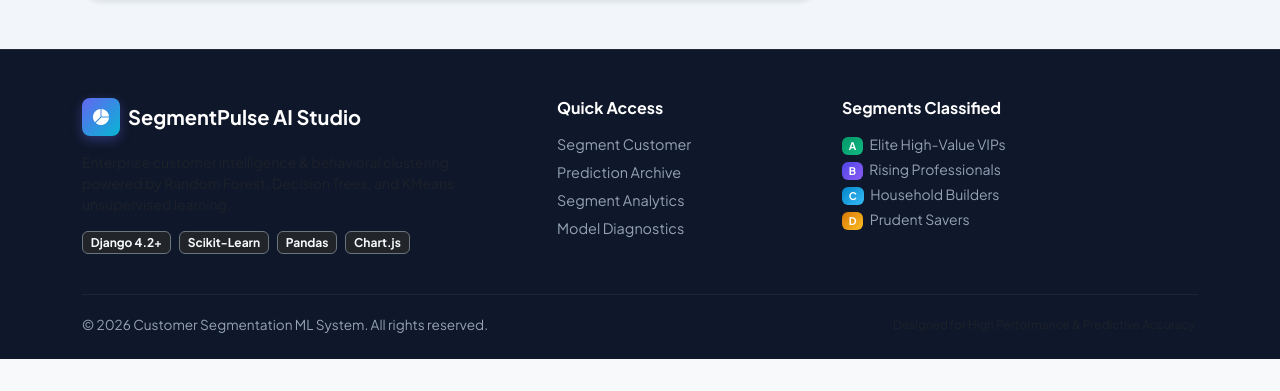
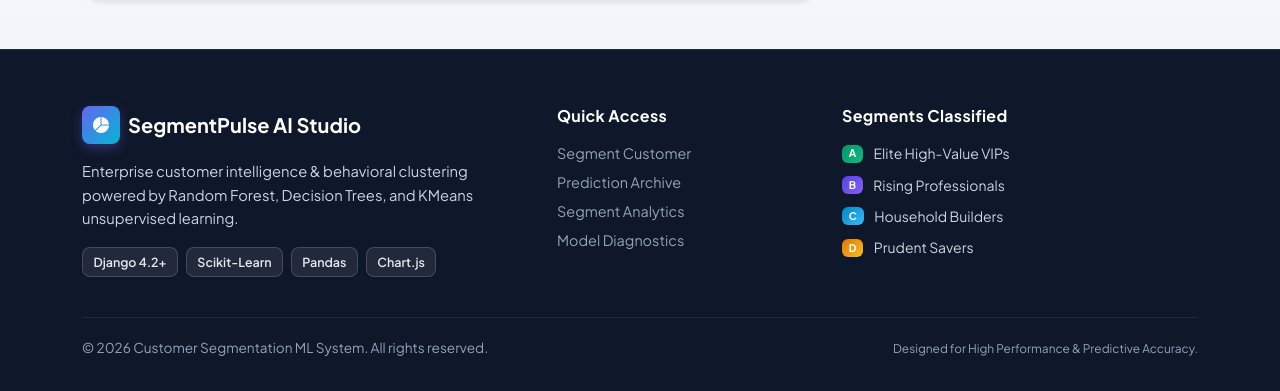
Before and after one commit to irfan-shekh/Customer_segmentation, a Django app: page / in a window 1280 px wide. Shown: the part 1814-2205 px from the top of the page. Before the commit the page ends 2173 px from the top, so only its background shows below. Run offline with Django 4.2, Linux system fonts and the light colour scheme; data that the repository does not hold is empty.

Commit message:
fix ui problem

```diff
--- a/customer_segmentation/templates/customer_segmentation/base.html
+++ b/customer_segmentation/templates/customer_segmentation/base.html
@@ -105,14 +105,14 @@
                         </span>
                         <h5 class="text-white fw-bold mb-0">SegmentPulse AI Studio</h5>
                     </div>
-                    <p class="small text-muted pe-lg-4">
+                    <p class="footer-description pe-lg-4 mb-3">
                         Enterprise customer intelligence & behavioral clustering powered by Random Forest, Decision Trees, and KMeans unsupervised learning.
                     </p>
-                    <div class="d-flex gap-2">
-                        <span class="badge bg-dark border border-secondary text-light">Django 4.2+</span>
-                        <span class="badge bg-dark border border-secondary text-light">Scikit-Learn</span>
-                        <span class="badge bg-dark border border-secondary text-light">Pandas</span>
-                        <span class="badge bg-dark border border-secondary text-light">Chart.js</span>
+                    <div class="d-flex flex-wrap gap-2">
+                        <span class="footer-tech-badge">Django 4.2+</span>
+                        <span class="footer-tech-badge">Scikit-Learn</span>
+                        <span class="footer-tech-badge">Pandas</span>
+                        <span class="footer-tech-badge">Chart.js</span>
                     </div>
                 </div>
 
@@ -127,17 +127,17 @@
                 <div class="col-lg-4 col-md-3 col-6">
                     <h6>Segments Classified</h6>
                     <div class="d-flex flex-column gap-1 small">
-                        <div><span class="badge badge-segment-a me-1">A</span> Elite High-Value VIPs</div>
-                        <div><span class="badge badge-segment-b me-1">B</span> Rising Professionals</div>
-                        <div><span class="badge badge-segment-c me-1">C</span> Household Builders</div>
-                        <div><span class="badge badge-segment-d me-1">D</span> Prudent Savers</div>
+                        <div class="footer-segment-item"><span class="badge badge-segment-a me-1">A</span> Elite High-Value VIPs</div>
+                        <div class="footer-segment-item"><span class="badge badge-segment-b me-1">B</span> Rising Professionals</div>
+                        <div class="footer-segment-item"><span class="badge badge-segment-c me-1">C</span> Household Builders</div>
+                        <div class="footer-segment-item"><span class="badge badge-segment-d me-1">D</span> Prudent Savers</div>
                     </div>
                 </div>
             </div>
 
             <div class="footer-bottom d-flex flex-column flex-md-row justify-content-between align-items-center gap-2">
                 <div>&copy; 2026 Customer Segmentation ML System. All rights reserved.</div>
-                <div class="text-muted small">Designed for High Performance & Predictive Accuracy.</div>
+                <div class="footer-tagline small">Designed for High Performance & Predictive Accuracy.</div>
             </div>
         </div>
     </footer>
--- a/static/css/style.css
+++ b/static/css/style.css
@@ -470,35 +470,78 @@ main {
 /* Footer */
 .footer-custom {
   background: #0f172a;
-  color: #94a3b8;
-  padding: 3rem 0 1.5rem;
+  color: #cbd5e1;
+  padding: 3.5rem 0 2rem;
   border-top: 1px solid rgba(255, 255, 255, 0.08);
 }
 
 .footer-custom h6 {
   color: #ffffff;
   font-weight: 700;
-  margin-bottom: 1rem;
+  letter-spacing: 0.02em;
+  margin-bottom: 1.1rem;
+}
+
+.footer-custom p,
+.footer-custom .footer-description {
+  color: #cbd5e1 !important;
+  font-size: 0.92rem;
+  line-height: 1.6;
+}
+
+.footer-custom .text-muted {
+  color: #94a3b8 !important;
 }
 
 .footer-link {
   color: #94a3b8;
   text-decoration: none;
-  transition: color 0.2s ease;
+  transition: all 0.2s ease;
   display: block;
-  margin-bottom: 0.4rem;
+  margin-bottom: 0.45rem;
   font-size: 0.9rem;
 }
 
 .footer-link:hover {
-  color: #ffffff;
+  color: #38bdf8;
+  transform: translateX(4px);
+}
+
+.footer-tech-badge {
+  display: inline-block;
+  background: rgba(255, 255, 255, 0.08);
+  border: 1px solid rgba(255, 255, 255, 0.16);
+  color: #e2e8f0;
+  padding: 0.3rem 0.65rem;
+  border-radius: var(--radius-sm);
+  font-size: 0.78rem;
+  font-weight: 600;
+  transition: background 0.2s ease, border-color 0.2s ease;
+}
+
+.footer-tech-badge:hover {
+  background: rgba(255, 255, 255, 0.14);
+  border-color: rgba(255, 255, 255, 0.28);
+}
+
+.footer-segment-item {
+  color: #cbd5e1;
+  display: flex;
+  align-items: center;
+  gap: 0.4rem;
+  margin-bottom: 0.4rem;
 }
 
 .footer-bottom {
   margin-top: 2.5rem;
   padding-top: 1.25rem;
-  border-top: 1px solid rgba(255, 255, 255, 0.06);
+  border-top: 1px solid rgba(255, 255, 255, 0.08);
   font-size: 0.85rem;
+  color: #94a3b8;
+}
+
+.footer-bottom .footer-tagline {
+  color: #94a3b8;
 }
 
 /* Animations */
```
